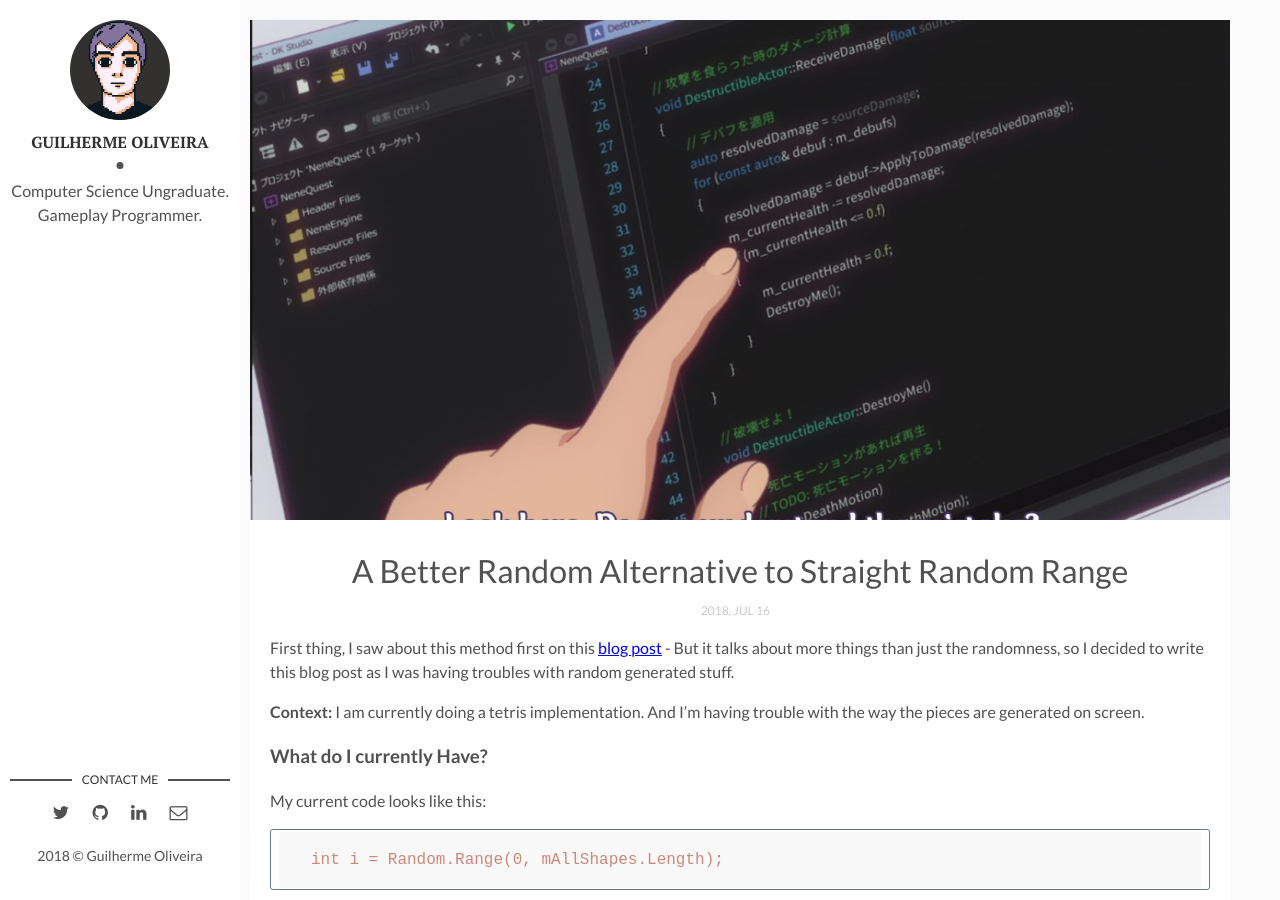
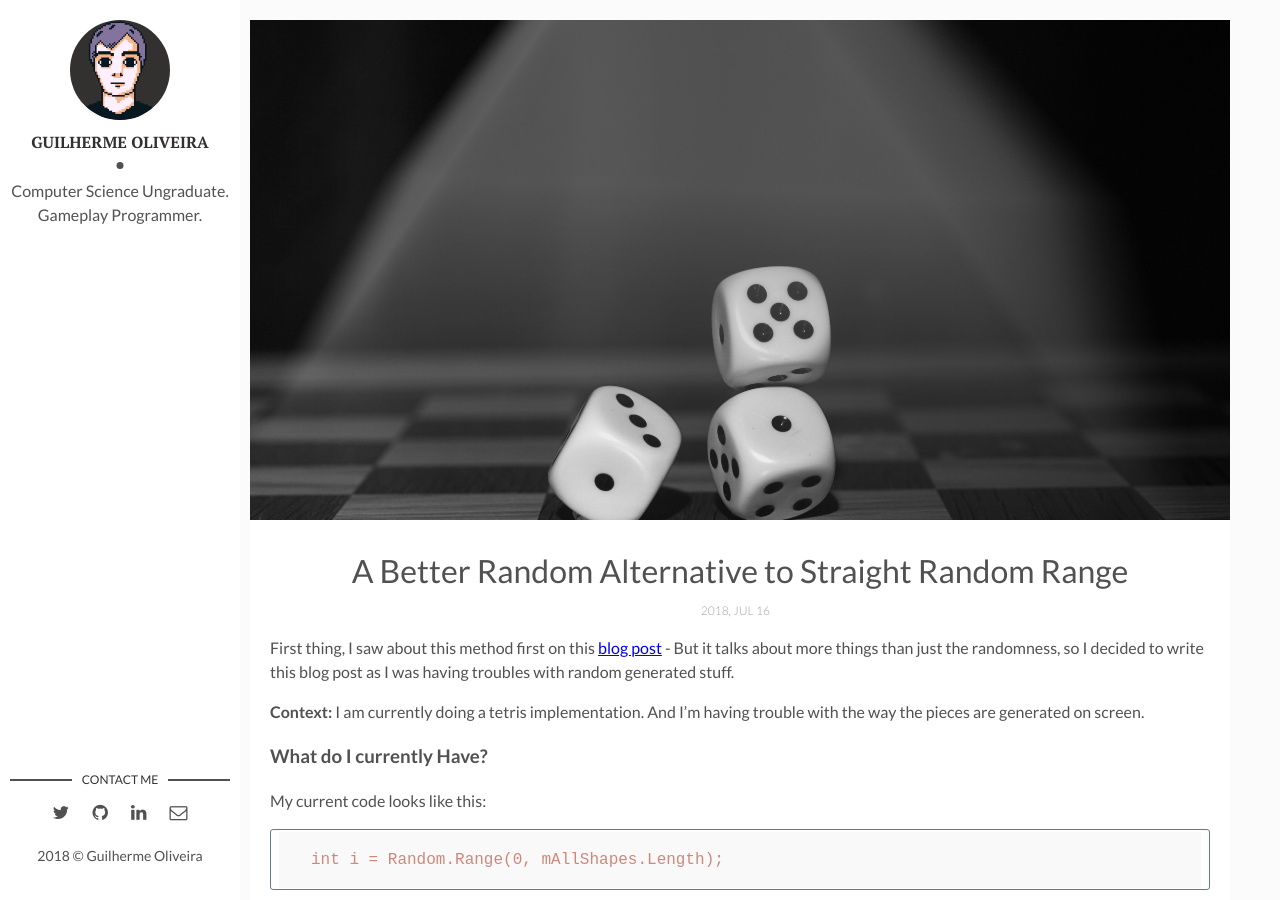
Before and after one commit to guilhermepo2/blog, a Jekyll site: the page built from _posts/2018-07-15-a-better-random-alternative.markdown, in a window 1280 px wide and 900 px high. Built offline with Jekyll 4.4.1, drawn with Linux system fonts in a browser that asks for light colours.

Commit message:
updating image

```diff
--- a/_posts/2018-07-15-a-better-random-alternative.markdown
+++ b/_posts/2018-07-15-a-better-random-alternative.markdown
@@ -3,7 +3,7 @@ layout: post
 title: A Better Random Alternative to Straight Random Range
 date: 2018-07-15 21:37:20 -0300
 description: Having problems with bad randomness? Check this out!
-img: mistake.jpg
+img: dice-roll.jpg
 tags: [Gameplay Programming Unity, Game Development]
 ---
 
```
Also changed, not shown: assets/img/dice-roll.jpg (added).
